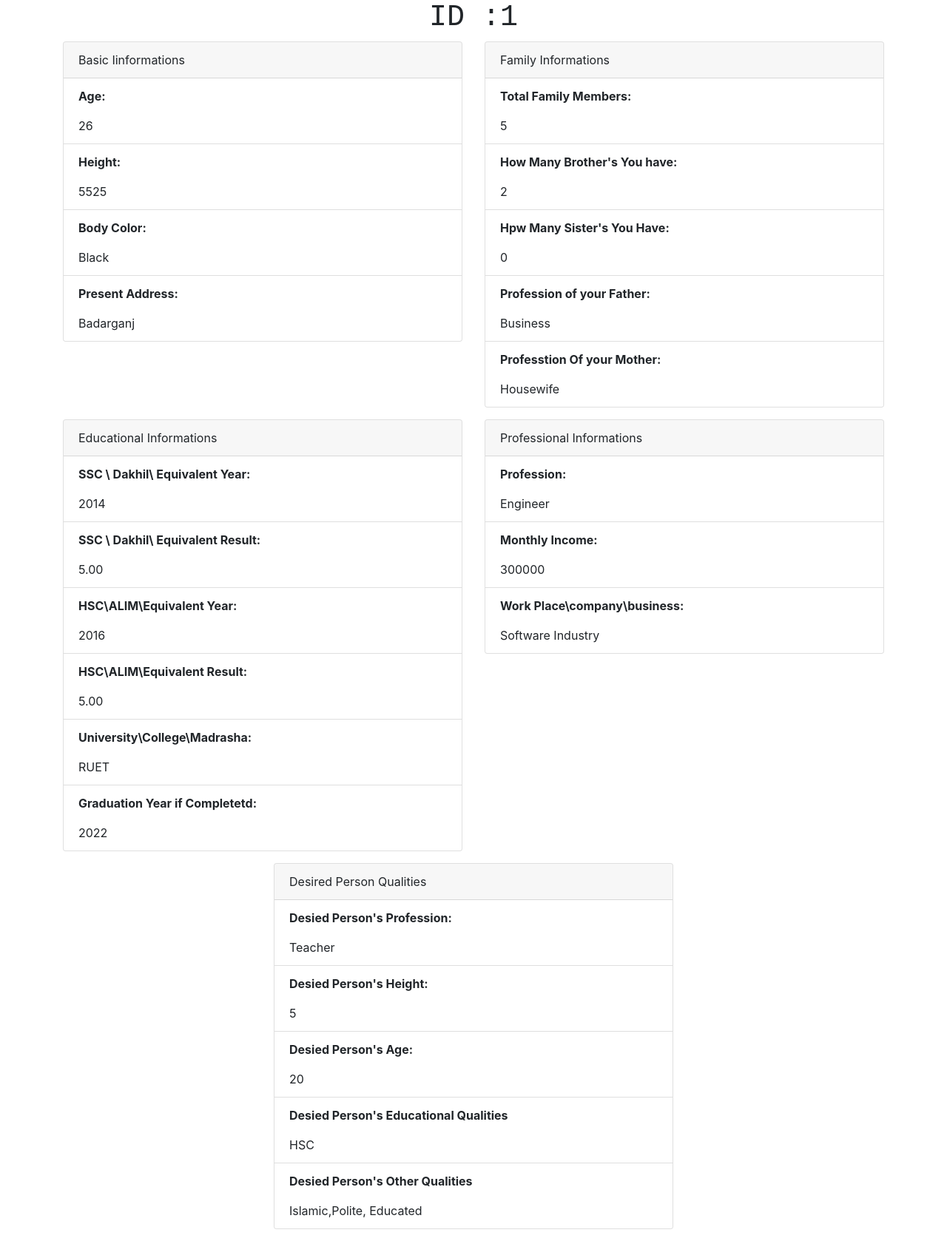
After one commit to riaz-khan-16/Matrimony, a Django app: page /see_details/1/ in a window 1280 px wide. The commit adds this page. Shown: the whole page at 74% size. Run offline with Django 4.2, Linux system fonts and the light colour scheme; data comes from the database, SQL or seed files in the repository; both versions use the stored data as it was after the commit; some libraries are stand-ins or nearby versions.

Commit message:
Porpose and show details functionality added

```diff
--- a/project/app/admin.py
+++ b/project/app/admin.py
@@ -2,7 +2,7 @@ from django.contrib import admin
 
 # Register your models here.
 # Register your models here
-from .models import User,Educational_info,Professional_info,Desired_person,Family_info,Iitial_info
+from .models import User,Educational_info,Professional_info,Desired_person,Family_info,Iitial_info,Contact_info
 
 admin.site.register(User)
 admin.site.register(Iitial_info)
@@ -10,3 +10,4 @@ admin.site.register(Family_info)
 admin.site.register(Educational_info)
 admin.site.register(Professional_info)
 admin.site.register(Desired_person)
+admin.site.register(Contact_info)
--- a/project/app/models.py
+++ b/project/app/models.py
@@ -66,6 +66,19 @@ class  Desired_person(models.Model):
     def __str__(self):
         return self.user.name
 
+class Contact_info(models.Model):
+    user = models.OneToOneField(User, on_delete=models.CASCADE)
+    phone_no=models.CharField(max_length=80,null=True)
+    email=models.CharField(max_length=80,null=True)
+    facebook_id=models.CharField(max_length=80,null=True)
+    def __str__(self):
+        return self.user.name
+
+
+
+
+
+
 
 
 
--- a/project/app/templates/public_page.html
+++ b/project/app/templates/public_page.html
@@ -106,8 +106,8 @@
 
 
                                   <div>
-                                    <a href="#" class="btn btn-warning">Propose</a>
-                                    <a href="#" class="btn btn-primary">Details</a>
+                                    <a href="propose/{{item.id}}" class="btn btn-warning">Propose</a>
+                                    <a href="see_details/{{item.id}}" class="btn btn-primary">Details</a>
                                     <a href="#" class="btn btn-secondary">Like</a>
 
                                   </div>
--- /dev/null
+++ b/project/app/templates/see_details.html
@@ -0,0 +1,200 @@
+<!DOCTYPE html>
+<html lang="en">
+<head>
+    <meta charset="UTF-8">
+    <meta name="viewport" content="width=device-width, initial-scale=1.0">
+    <title>See Details of ID {{id}}</title>
+    <link rel="stylesheet" href="https://cdn.jsdelivr.net/npm/bootstrap@4.0.0/dist/css/bootstrap.min.css" integrity="sha384-Gn5384xqQ1aoWXA+058RXPxPg6fy4IWvTNh0E263XmFcJlSAwiGgFAW/dAiS6JXm" crossorigin="anonymous">
+</head>
+<body>
+<div class="container">
+
+    <h1 style="text-align: center; font-family: 'Courier New', Courier, monospace;">ID :{{id}}</h1>
+
+
+</div>
+
+    <div class="container">
+
+
+        <!-- First Row Start -->
+
+        <div class="row">
+
+
+        <div class="col-md-6">
+
+
+            <div class="card" style="width: 100%;">
+                <div class="card-header">
+                  Basic Iinformations
+                </div>
+                <ul class="list-group list-group-flush">
+
+                  <li class="list-group-item"><p style="font-weight: 700;">Age: </p> {{initial_info.age}}</li>
+                  <li class="list-group-item"><p style="font-weight: 700;">Height: </p> {{initial_info.height}}</li>
+                  <li class="list-group-item"><p style="font-weight: 700;">Body Color: </p> {{initial_info.body_color}}</li>
+                  <li class="list-group-item"><p style="font-weight: 700;">Present  Address: </p> {{initial_info.present_adress}}</li>
+
+
+                </ul>
+              </div>
+
+
+        </div>
+
+        <div class="col-md-6">
+
+
+            <div class="card" style="width: 100%;">
+                <div class="card-header">
+                  Family Informations
+                </div>
+                <ul class="list-group list-group-flush">
+
+
+                    <li class="list-group-item"><p style="font-weight: 700;">Total Family Members: </p>{{family_info.total_members}}</li>
+                    <li class="list-group-item"><p style="font-weight: 700;">How Many Brother's You have: </p>{{family_info.number_of_bro}}</li>
+                    <li class="list-group-item"><p style="font-weight: 700;">Hpw Many Sister's You Have: </p>{{family_info.number_of_sister}}</li>
+                    <li class="list-group-item"><p style="font-weight: 700;">Profession of your Father: </p>{{family_info.father_profession}}</li>
+                    <li class="list-group-item"><p style="font-weight: 700;">Professtion Of your Mother: </p>{{family_info.mother_profession}}</li>
+
+                </ul>
+              </div>
+
+
+        </div>
+
+
+
+
+
+
+
+
+ </div>
+
+  <!-- First Row End-->
+
+  <p></p>
+  <p></p>
+
+<!-- Second Row Start -->
+
+ <div class="row">
+
+
+
+    <div class="col-md-6">
+
+
+        <div class="card" style="width: 100%;">
+            <div class="card-header">
+              Educational Informations
+            </div>
+
+
+
+
+            <ul class="list-group list-group-flush">
+              <li class="list-group-item"><p style="font-weight: 700;">SSC \ Dakhil\ Equivalent Year: </p> {{educational_info.ssc_year}}</li>
+              <li class="list-group-item"><p style="font-weight: 700;">SSC \ Dakhil\ Equivalent Result: </p> {{educational_info.ssc_result}}</li>
+              <li class="list-group-item"><p style="font-weight: 700;">HSC\ALIM\Equivalent Year: </p> {{educational_info.hsc_year}}</li>
+              <li class="list-group-item"><p style="font-weight: 700;">HSC\ALIM\Equivalent Result: </p> {{educational_info.hsc_result}}</li>
+              <li class="list-group-item"><p style="font-weight: 700;">University\College\Madrasha: </p> {{educational_info.university}}</li>
+              <li class="list-group-item"><p style="font-weight: 700;">Graduation Year if Completetd: </p> {{educational_info.bachelor_completed_year}}</li>
+
+
+
+            </ul>
+          </div>
+
+
+    </div>
+
+
+
+    <div class="col-md-6">
+
+
+        <div class="card" style="width: 100%;">
+            <div class="card-header">
+             Professional Informations
+            </div>
+            <ul class="list-group list-group-flush">
+
+
+                <li class="list-group-item"><p style="font-weight: 700;">Profession: </p>{{professional_info.profession}}</li>
+                <li class="list-group-item"><p style="font-weight: 700;"> Monthly Income: </p>{{professional_info.monthly_income}}</li>
+                <li class="list-group-item"><p style="font-weight: 700;"> Work Place\company\business: </p>{{professional_info.organization}}</li>
+
+
+
+            </ul>
+          </div>
+
+
+    </div>
+
+
+ </div>
+
+ <!-- Second Row End -->
+
+ <p></p>
+ <p></p>
+ <p></p>
+
+ <p></p>
+
+<!-- third row started -->
+ <div class="row">
+
+
+    <div class="col-md-3"></div>
+    <div class="col-md-6">
+
+
+        <div class="card" style="width: 100%;">
+            <div class="card-header">
+             Desired Person Qualities
+            </div>
+            <ul class="list-group list-group-flush">
+
+
+                <li class="list-group-item"><p style="font-weight: 700;">Desied Person's Profession: </p>{{desired_person.desired_person_profession}}</li>
+                <li class="list-group-item"><p style="font-weight: 700;"> Desied Person's Height: </p>{{desired_person.desired_person_height}}</li>
+                <li class="list-group-item"><p style="font-weight: 700;"> Desied Person's Age: </p>{{desired_person.desired_person_age}}</li>
+                <li class="list-group-item"><p style="font-weight: 700;"> Desied Person's Educational Qualities</p>{{desired_person.desired_person_education}}</li>
+                <li class="list-group-item"><p style="font-weight: 700;"> Desied Person's Other Qualities </p>{{desired_person.desired_person_qualities}}</li>
+
+
+
+
+            </ul>
+          </div>
+
+
+    </div>
+
+
+ </div>
+
+
+<!-- third row end -->
+
+
+<p></p>
+    </div>
+
+
+<p></p>
+
+<p></p>
+
+
+      <script src="https://code.jquery.com/jquery-3.2.1.slim.min.js" integrity="sha384-KJ3o2DKtIkvYIK3UENzmM7KCkRr/rE9/Qpg6aAZGJwFDMVNA/GpGFF93hXpG5KkN" crossorigin="anonymous"></script>
+      <script src="https://cdn.jsdelivr.net/npm/popper.js@1.12.9/dist/umd/popper.min.js" integrity="sha384-ApNbgh9B+Y1QKtv3Rn7W3mgPxhU9K/ScQsAP7hUibX39j7fakFPskvXusvfa0b4Q" crossorigin="anonymous"></script>
+      <script src="https://cdn.jsdelivr.net/npm/bootstrap@4.0.0/dist/js/bootstrap.min.js" integrity="sha384-JZR6Spejh4U02d8jOt6vLEHfe/JQGiRRSQQxSfFWpi1MquVdAyjUar5+76PVCmYl" crossorigin="anonymous"></script>
+</body>
+</html>
--- a/project/app/urls.py
+++ b/project/app/urls.py
@@ -8,9 +8,12 @@ urlpatterns = [
     path('professional_info/', views.professional_info, name='professional_info'),
     path('educational_info/', views.educational_info, name='educational_info'),
     path('desired_person/', views.desired_person, name='desired_person'),
-    path('user_profile/<int:id>/', views.user_profile_with_all_info, name='user_profile'),
+    path('user_profile/', views.user_profile_with_all_info, name='user_profile'),
     path('user_login/', views.user_login, name='user_login'),
+    path('logout/', views.logout, name='logout'),
     path('', views.public_page, name='public'),
     path('user_admin/', views.user_admin, name='user_Admin'),
+    path('see_details/<int:id>/', views.see_details, name='see_details'),
+    path('propose/<int:id>/', views.show_contact_info, name='show_contact_info'),
 
 ]
--- a/project/app/views.py
+++ b/project/app/views.py
@@ -1,6 +1,6 @@
-from django.shortcuts import render
+from django.shortcuts import render,redirect
 from django.http import HttpResponse
-from .models import User,Iitial_info,Family_info,Professional_info,Educational_info,Desired_person
+from .models import User,Iitial_info,Family_info,Professional_info,Educational_info,Desired_person,Contact_info
 # Create your views here.
 
 
@@ -52,8 +52,12 @@ def desired_person(request):
 
 
 
-def user_profile_with_all_info(request,id):
-    id=id
+def user_profile_with_all_info(request):
+    username=request.session.get('username')
+    password=request.session.get('password')
+
+    user=User.objects.get(name=username,password=password)
+    id=user.id
     if id:
         user=User.objects.get(id=id)
         name=user.name
@@ -79,7 +83,7 @@ def user_profile_with_all_info(request,id):
         print(name, initial_info.full_name,family_info.total_members)
         return render(request,"user_profile.html",context)
     else:
-        return False
+        return render(request,"user_login.html")
 
 def user_login(request):
     if request.method=='POST':
@@ -89,13 +93,15 @@ def user_login(request):
         print(username)
         print(password)
 
+        request.session['username']=username
+        request.session['password']=password
+        print(request.session.get('username'))
+        print(request.session.get('password'))
+
         user=User.objects.get(name=username,password=password)
 
         if user:
-            id=user.id
-            name=user.name
-            password=user.password
-            return user_profile_with_all_info(request,id)
+            return redirect('user_profile')
 
     return render(request,"user_login.html")
 
@@ -104,10 +110,58 @@ def public_page(request):
     context = {
       'items':x,
       }
+    print(request.session.get('password'))
 
     return render(request,"public_page.html",context)
 
 
 def user_admin(request):
+    return render(request,"admin_dashboard.html")
 
-    return render(request,"admin_dashboard.html")
+def logout(request):
+      print(request.session.get('username'))
+      print(request.session.get('password'))
+      del request.session['username']
+      return redirect('user_login')
+
+
+def see_details(request,id):
+    print(id)
+    if id:
+        user=User.objects.get(id=id)
+        initial_info=Iitial_info.objects.get(user=user)
+        family_info=Family_info.objects.get(user=user)
+        educational_info=Educational_info.objects.get(user=user)
+        professional_info=Professional_info.objects.get(user=user)
+        desired_person=Desired_person.objects.get(user=user)
+
+        context = {
+            'id':id,
+            'user':user,
+            'initial_info':initial_info,
+            'family_info':family_info,
+            'educational_info':educational_info,
+            'professional_info':professional_info,
+            'desired_person':desired_person
+
+
+        }
+    return render(request,"see_details.html",context)
+
+
+
+def show_contact_info(request,id):
+
+    if id:
+        user=User.objects.get(id=id)
+        cotact_info=Contact_info.objects.get(user=user)
+
+
+        context = {
+            'id':id,
+            'user':user,
+            'contact':cotact_info,
+
+        }
+
+    return render(request,"show_contact_infor.html",context)
```
Also changed, not shown: project/app/templates/show_contact_infor.html (added, +82 -0 lines), project/app/templates/user_profile.html (+7 -1 lines), project/app/migrations/0003_contact_info.py (added), project/db.sqlite3, 4 other files.
